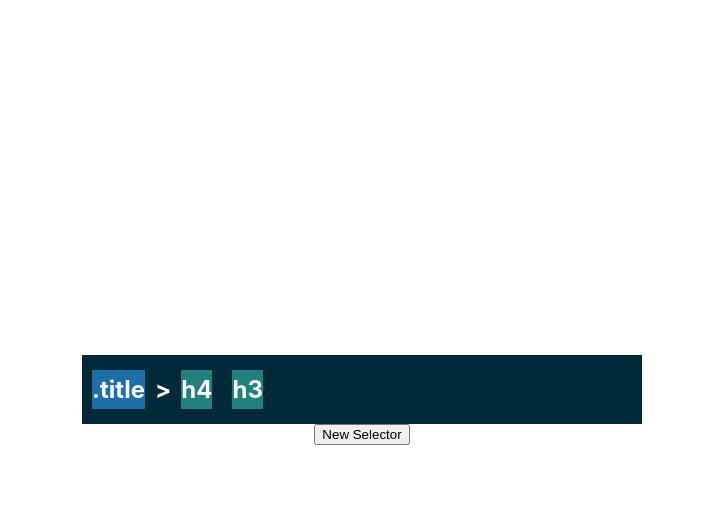
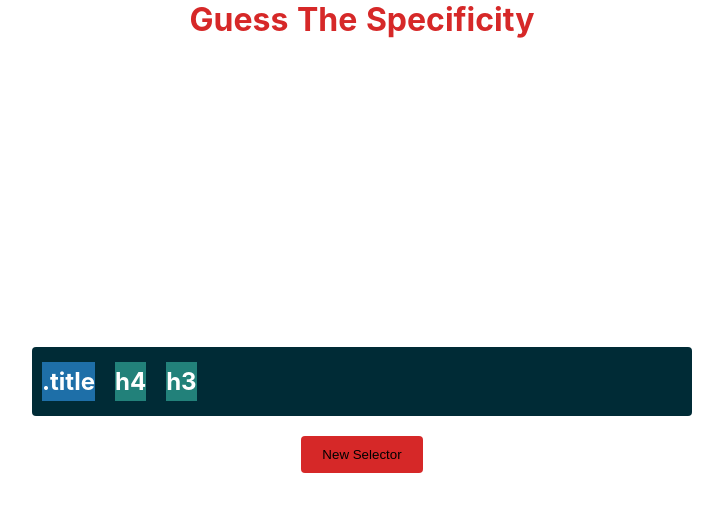
Before and after one commit to Abdulqudus001/guess-the-specificity, a Nuxt app: page / in a window 1280 px wide. Shown: the top 512 px of the page, without its empty margins (278-1001 px from the left). Built offline with nearby package versions, Linux system fonts and the light colour scheme.

Commit message:
Added header text

```diff
--- a/components/NewSelector.vue
+++ b/components/NewSelector.vue
@@ -28,7 +28,7 @@ export default {
       const selectorField = document.querySelector('.selectors');
       selectorField.textContent = '';
       const fragment = document.createDocumentFragment();
-      const seperators = [' ', '', ' > ', ' ~ ', ' + '];
+      const seperators = [' ', '', ' > ', '', ' ~ ', '', ' + '];
       selectors.forEach((selector, index) => {
         const selectorType = document.createElement('span');
         const seperator = document.createElement('span');
@@ -135,15 +135,29 @@ export default {
 <style lang="scss" scoped>
 .container {
   width: 100%;
+  max-width: 100%;
+  height: fit-content;
+}
+
+button {
+  border: 1px solid transparent;
+  background-color: #D62828;
+  padding: 10px 20px;
+  margin: 20px;
+  border-radius: 4px;
+  outline: none;
+  &:focus {
+    border: 1px solid rgba(0, 0, 0, 0.5);
+  }
 }
 
 .selector-container {
   width: 100%;
   padding: 5px 10px;
-  max-width: calc(100% - 20px);
   min-height: 40px;
   margin: 0 auto;
   background-color: #002B36;
+  border-radius: 4px;
   position: relative;
 }
 
@@ -154,5 +168,9 @@ export default {
   display: flex;
   justify-content: flex-start;
   align-items: center;
+  flex-flow: row wrap;
+  @media screen and (max-width: 600px) {
+    font-size: 1.2rem;
+  }
 }
 </style>
--- a/pages/index.vue
+++ b/pages/index.vue
@@ -1,5 +1,6 @@
 <template>
   <div class="container">
+    <h1>Guess The Specificity</h1>
     <new-selector />
   </div>
 </template>
@@ -8,12 +9,12 @@
 export default {};
 </script>
 
-<style>
+<style lang="scss" scoped>
 .container {
+  color: #D62828;
   width: 700px;
   max-width: calc(100% - 40px);
   margin: 0 auto;
-  padding: 20px;
   height: 100vh;
   display: flex;
   justify-content: center;
```
